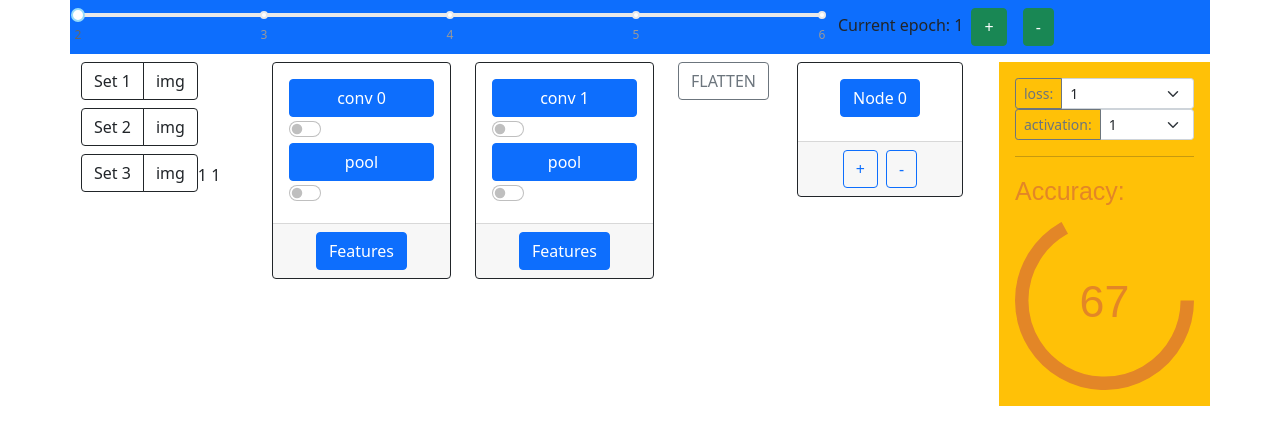
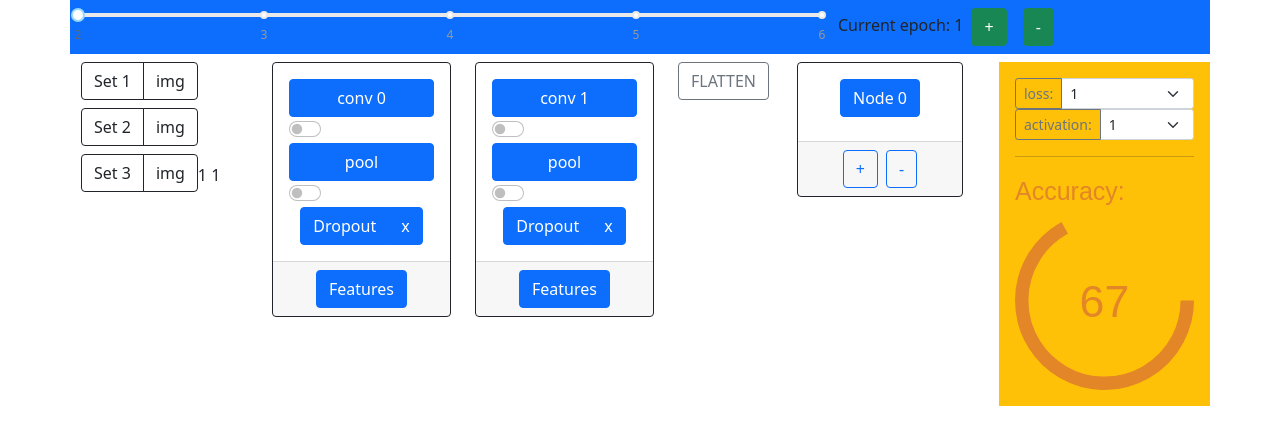
Before and after one commit to Wklej/CNNSIM, a React (Create React App) app: page / in a window 1280 px wide. Shown: the top 444 px of the page. Built offline with nearby package versions, Linux system fonts and the light colour scheme.

Commit message:
+ Dropout layer(slider, modal)

```diff
--- a/src/App.js
+++ b/src/App.js
@@ -6,6 +6,7 @@ import Workflow from './Workflow';
 
 import { testContext } from './testContext';
 import { paramContext } from './paramContext';
+import Dropout from './Modal/Components/Dropout';
 
 function App() {
 
@@ -80,7 +81,6 @@ function App() {
             </testContext.Provider>
         </div>
 
-
     );
 }
 
--- /dev/null
+++ b/src/Modal/Components/Dropout.js
@@ -0,0 +1,40 @@
+import { useState } from "react";
+import Collapse from 'react-bootstrap/Collapse'
+import Slider from 'rc-slider';
+import 'rc-slider/assets/index.css';
+import ExplainModal from "../ExplainModal";
+
+const Dropout = ({id}) => {
+
+    const [open, setOpen] = useState(false);
+    const [value, setValue] = useState(0);
+
+    const handleValueChange = (e) => {
+        setValue(e.valueOf())
+    }
+
+    const [showModal, setModalShow] = useState(false);
+    const handleModalShow = () => setModalShow(true);
+    const handleModalClose = () => setModalShow(false);
+
+    return (
+        <div>
+        <div className="btn-group" role="group">
+            <button className="btn btn-primary" onClick={handleModalShow}>Dropout</button>
+            <ExplainModal show={showModal} handleClose={handleModalClose} type={'dropout'} />
+            <button className="btn btn-primary" aria-controls="collapseImages"
+                    aria-expanded={open} id={'drop' + {id}} onClick={() => setOpen(!open)}>
+                x
+            </button>
+        </div>
+            <Collapse in={open}>
+                <div id="collapseImages">
+                    <Slider min={0} max={4} dots={true} marks={{0:0, 1:10, 2:20, 3:30, 4:50}}
+                            value={value} onChange={(e) => handleValueChange(e)} />
+                </div>
+            </Collapse>
+        </div>
+     );
+}
+
+export default Dropout;
--- a/src/Modal/Components/Explaination.js
+++ b/src/Modal/Components/Explaination.js
@@ -69,6 +69,11 @@ const Explaination = ({layerType}) => {
             <Modal.Body>Conv activation param explaination body content</Modal.Body>
         );
     }
+    else if (layerType === "dropout") {
+        return (
+            <Modal.Body>Dropout explaination body content</Modal.Body>
+        );
+    }
 }
 
 export default Explaination;
--- a/src/Modal/Components/LayerCard.js
+++ b/src/Modal/Components/LayerCard.js
@@ -1,6 +1,7 @@
 import LayerModal from "../LayerModal";
 import Features from "../Components/Features";
 import { useState } from "react";
+import Dropout from "./Dropout";
 
 const LayerCard = ({id}) => {
 
@@ -39,6 +40,7 @@ const LayerCard = ({id}) => {
                             <input type="checkbox" className="form-check-input" id={'pool' + id} onChange={(e) => handleDisablePool(e)} />
                         </div>
                         <LayerModal show={showPool} handleClose={handlePoolClose} body={'pool'} id={id} />
+                        <Dropout id={id} />
                     </ul>
                 </div>
                 <div className="card-footer">
```
